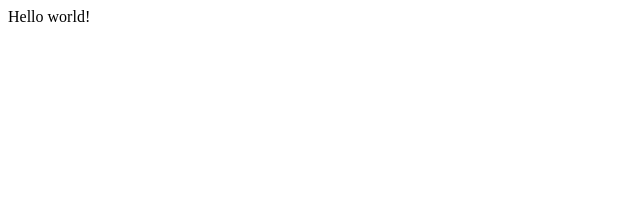
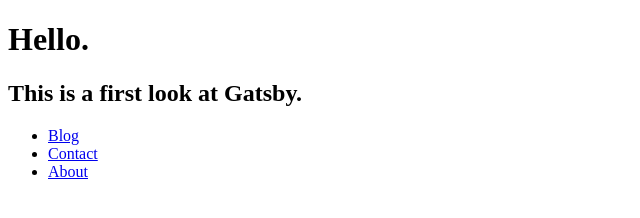
Before and after one commit to sgallen/gatsby-play, a Gatsby site: page / in a window 1280 px wide. Shown: the whole page, without its empty margins (0-640 px from the left). Built offline with nearby package versions, Linux system fonts and the light colour scheme; Gatsby itself is replaced by a stand-in of ours.

Commit message:
Create simple first set of pages

```diff
--- a/src/pages/index.js
+++ b/src/pages/index.js
@@ -1,3 +1,25 @@
 import React from "react"
+import { Link } from "gatsby"
 
-export default () => <div>Hello world!</div>
+const IndexPage = () => {
+  const value = "first"
+  return (
+    <div>
+      <h1>Hello.</h1>
+      <h2>This is a {value} look at Gatsby.</h2>
+      <ul>
+        <li>
+          <Link to="/blog">Blog</Link>
+        </li>
+        <li>
+          <Link to="/contact">Contact</Link>
+        </li>
+        <li>
+          <Link to="/about">About</Link>
+        </li>
+      </ul>
+    </div>
+  )
+}
+
+export default IndexPage
```
Also changed, not shown: src/pages/about.js (added, +11 -0 lines), src/pages/blog.js (added, +11 -0 lines), src/pages/contact.js (added, +11 -0 lines).
